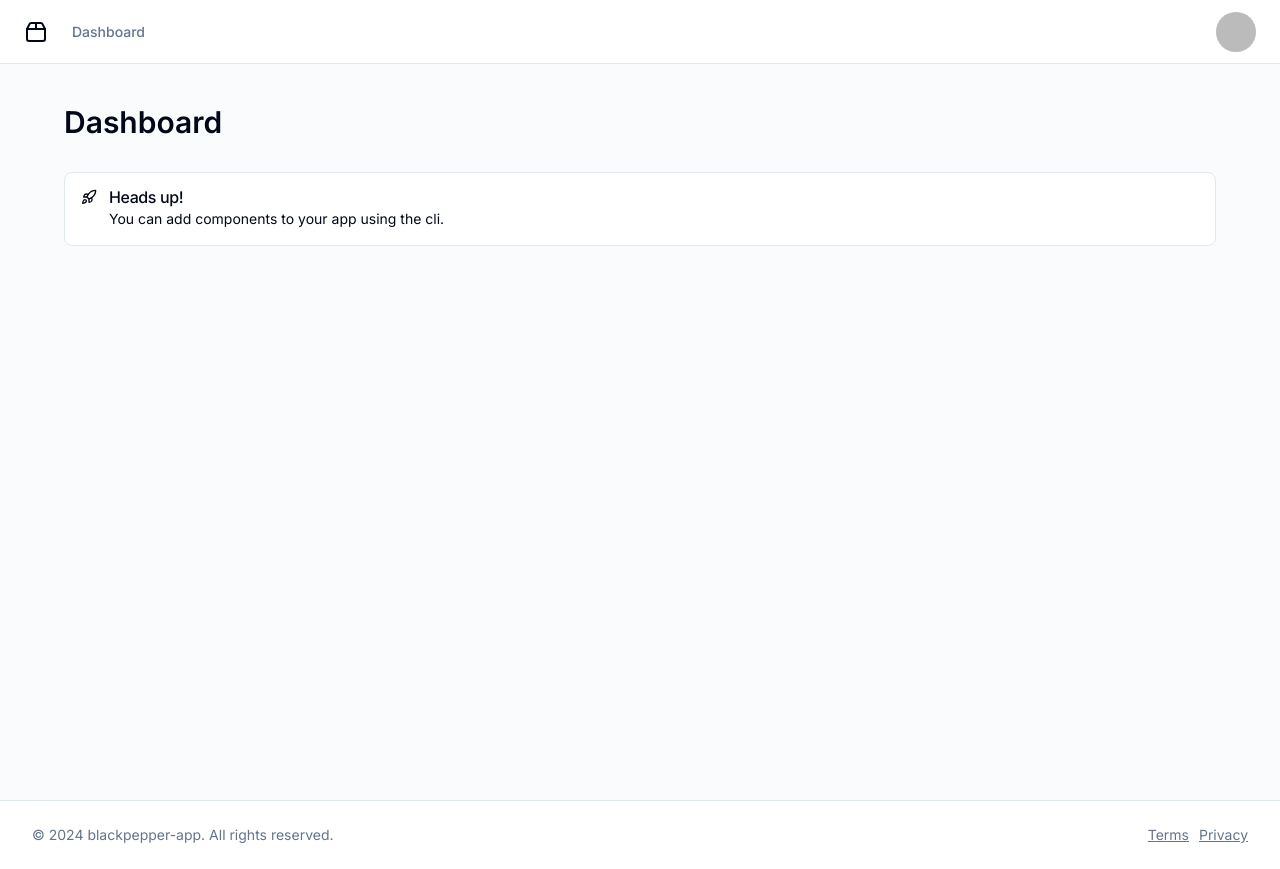
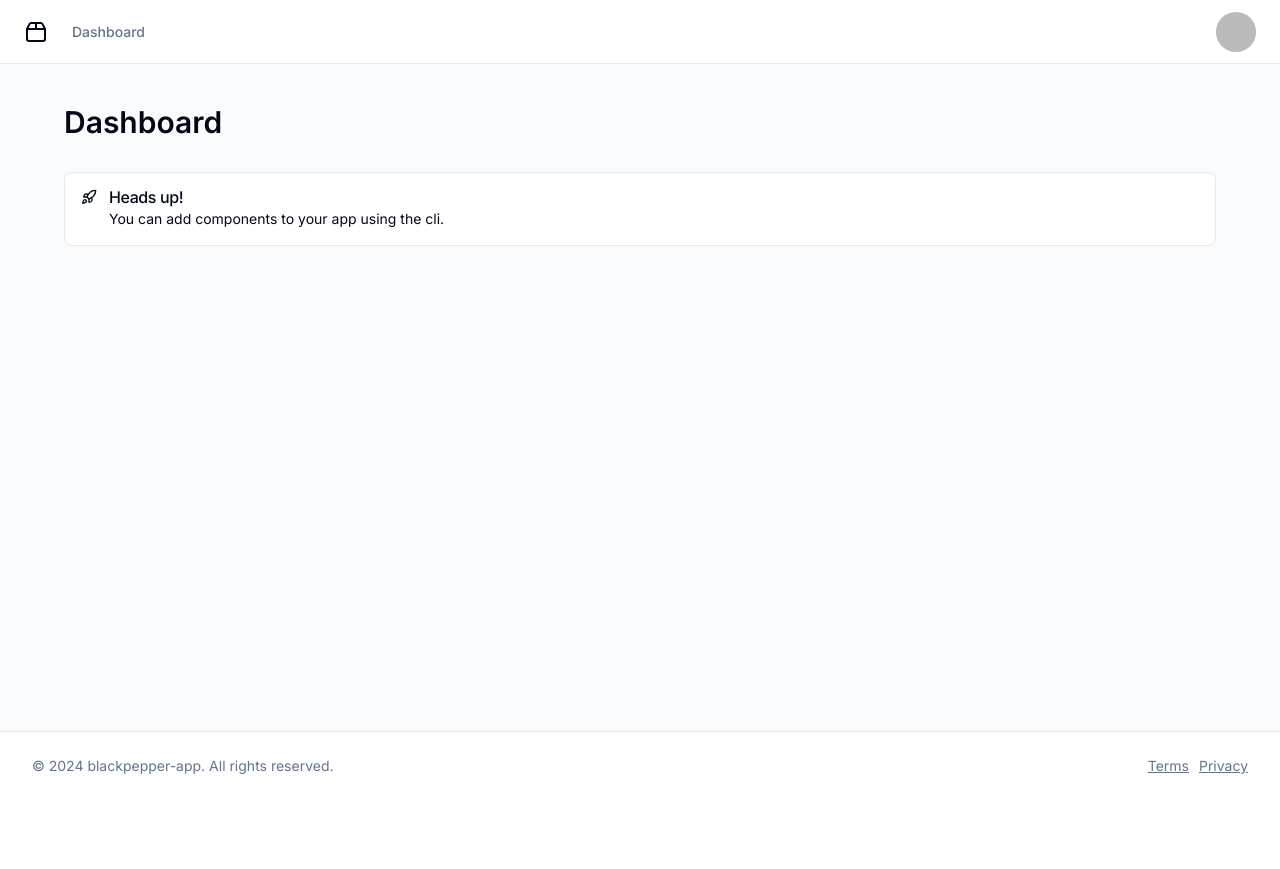
Before and after one commit to hafizhpratama/blackpepper-app, a Next.js app: page /dashboard in a window 1280 px wide. After the commit the page ends 800 px from the top, so only its background shows below. Built offline with nearby package versions, Linux system fonts and the light colour scheme; no server answers; sample sign-in values are in the browser's storage; what generated would draw is missing.

Commit message:
fix: update layout.tsx

```diff
--- a/src/app/dashboard/layout.tsx
+++ b/src/app/dashboard/layout.tsx
@@ -1,12 +1,15 @@
-import React, { ReactNode } from "react";
+import React from "react";
 import { getServerSession } from "next-auth";
 import { authOptions } from "@/lib/auth";
+import Header from "@/components/admin/header";
+import Footer from "@/components/footer";
 import { redirect } from "next/navigation";
-import Header from "@/components/admin/header";
-import { LayoutProps } from "@/types/attribute";
-import Footer from "@/components/footer";
 
-const Layout: React.FC<LayoutProps> = async ({ children }) => {
+export default async function DashboardLayout({
+  children,
+}: {
+  children: React.ReactNode;
+}) {
   const session = await getServerSession(authOptions);
 
   if (!session) {
@@ -16,12 +19,10 @@ const Layout: React.FC<LayoutProps> = async ({ children }) => {
   return (
     <div className="flex min-h-screen w-full flex-col">
       <Header />
-      <main className="flex min-h-[calc(100vh_-_theme(spacing.16))] flex-1 flex-col gap-4 bg-muted/40 p-4 md:gap-8 md:p-10">
+      <main className="flex min-h-[calc(100vh - _theme(spacing.16))] flex-1 flex-col gap-4 bg-muted/40 p-4 md:gap-8 md:p-10">
         {children}
       </main>
       <Footer />
     </div>
   );
-};
-
-export default Layout;
+}
--- a/src/app/dashboard/page.tsx
+++ b/src/app/dashboard/page.tsx
@@ -1,5 +1,3 @@
-"use client";
-
 import { Alert, AlertDescription, AlertTitle } from "@/components/ui/alert";
 import { RocketIcon } from "lucide-react";
 
--- a/src/app/settings/layout.tsx
+++ b/src/app/settings/layout.tsx
@@ -1,11 +1,15 @@
 import React from "react";
 import { getServerSession } from "next-auth";
 import { authOptions } from "@/lib/auth";
+import Header from "@/components/admin/header";
+import Footer from "@/components/footer";
 import { redirect } from "next/navigation";
-import Header from "@/components/admin/header";
-import { LayoutProps } from "@/types/attribute";
 
-const Layout: React.FC<LayoutProps> = async ({ children }) => {
+export default async function SettingsLayout({
+  children,
+}: {
+  children: React.ReactNode;
+}) {
   const session = await getServerSession(authOptions);
 
   if (!session) {
@@ -15,11 +19,10 @@ const Layout: React.FC<LayoutProps> = async ({ children }) => {
   return (
     <div className="flex min-h-screen w-full flex-col">
       <Header />
-      <main className="flex min-h-[calc(100vh_-_theme(spacing.16))] flex-1 flex-col gap-4 bg-muted/40 p-4 md:gap-8 md:p-10">
+      <main className="flex min-h-[calc(100vh - _theme(spacing.16))] flex-1 flex-col gap-4 bg-muted/40 p-4 md:gap-8 md:p-10">
         {children}
       </main>
+      <Footer />
     </div>
   );
-};
-
-export default Layout;
+}
```
